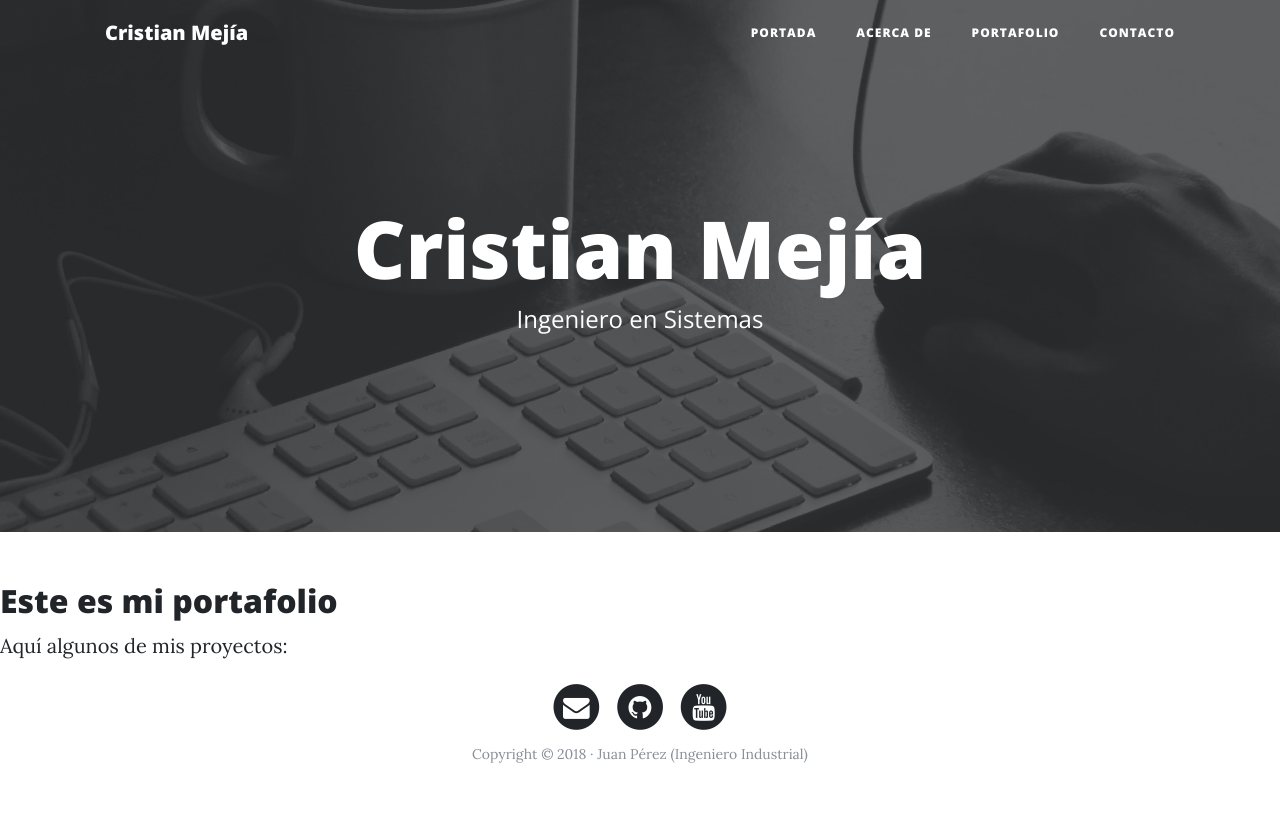
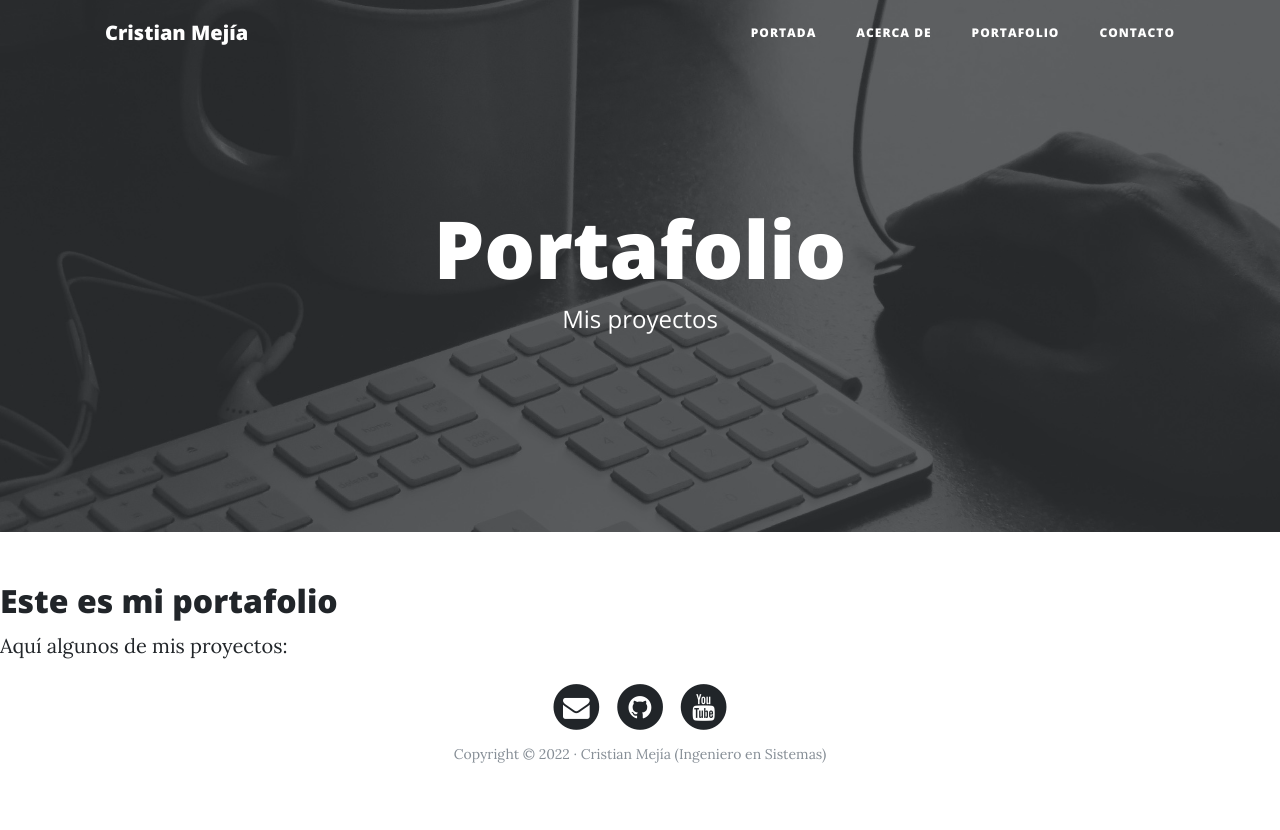
Before and after one commit to Hyatus/webpersonal-DJANGO, a Django app: page /portfolio/ in a window 1280 px wide. Run offline with Django 4.2, Linux system fonts and the light colour scheme; some libraries are stand-ins or nearby versions.

Commit message:
colocando mis datos

```diff
--- a/core/templates/core/base.html
+++ b/core/templates/core/base.html
@@ -48,14 +48,15 @@
     </nav>
 
     <!-- Cabecera -->
-    <header class="masthead" style="background-image: url('{% static 'core/img/home-bg.jpg' %}')">
+    <header class="masthead" style="background-image: url('{%block background%}{% endblock %}')">
       <div class="overlay"></div>
       <div class="container">
         <div class="row">
           <div class="col-lg-8 col-md-10 mx-auto">
             <div class="site-heading">
-              <h1>Cristian Mejía</h1>
-              <span class="subheading">Ingeniero en Sistemas</span>
+              {%block headers%}
+              {% endblock%}
+
             </div>
           </div>
         </div>
@@ -96,7 +97,7 @@
                 </a>
               </li>
             </ul>
-            <p class="copyright text-muted">Copyright &copy; 2018 · Juan Pérez (Ingeniero Industrial) </p>
+            <p class="copyright text-muted">Copyright &copy; 2022 · Cristian Mejía (Ingeniero en Sistemas) </p>
           </div>
         </div>
       </div>
--- a/core/templates/core/portfolio.html
+++ b/core/templates/core/portfolio.html
@@ -1,7 +1,13 @@
 {% extends 'core/base.html'%}
-{%block title%}
-Portafolio | Mi Web Personal
+{%block title%}Portafolio {%endblock%}
+
+{%block background%}{%load static %}{% static 'core/img/home-bg.jpg' %}{%endblock%}
+
+{%block headers%}
+<h1>Portafolio</h1>
+<span class="subheading">Mis proyectos</span>
 {%endblock%}
+
 {%block content%}
 <h2>Este es mi portafolio</h2>
 
```
Also changed, not shown: core/templates/core/about.html (+9 -1 lines), core/templates/core/contact.html (+8 -1 lines), core/templates/core/home.html (+9 -4 lines).
